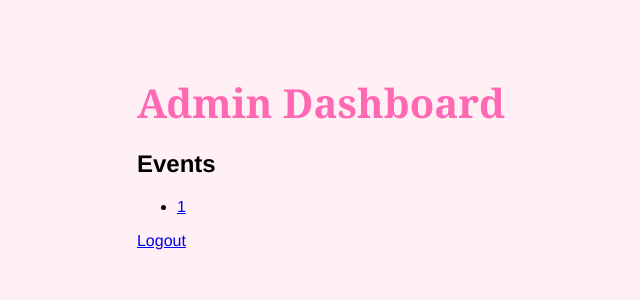
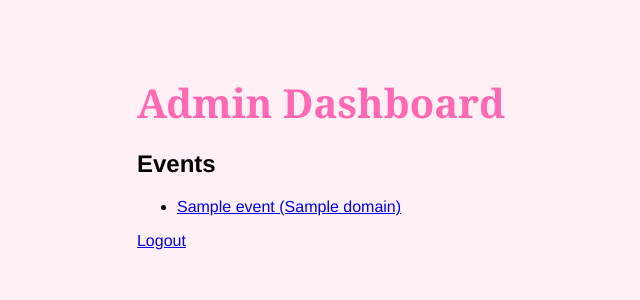
Before and after one commit to davidfwatson/rsvp-site, a Flask app: template templates/admin_dashboard.html in a window 1280 px wide. Shown: the part 251-551 px from the top of the page, without its empty margins (319-959 px from the left). Run offline with Flask 3, Linux system fonts and the light colour scheme; the template is opened without the code that fills it: most values are stand-ins (such as "Sample title", 1, 10 or a date in 2020).

Commit message:
updated dash

```diff
--- a/app.py
+++ b/app.py
@@ -97,26 +97,26 @@ def admin_logout():
     session.pop('admin_logged_in', None)
     return redirect(url_for('admin_login'))
 
+
 @app.route('/admin')
 @admin_required
 def admin_dashboard():
     events = get_all_events()
     return render_template('admin_dashboard.html', events=events)
 
-@app.route('/admin/<event_id>', methods=['GET', 'POST'])
+@app.route('/admin/<path:event_domain>', methods=['GET', 'POST'])
 @admin_required
-def admin(event_id):
-    events = get_all_events()
-    event_config = next((event for event in events.values() if event['id'] == event_id), None)
+def admin(event_domain):
+    event_config = get_event_config(event_domain)
     if not event_config:
         return "Event not found", 404
 
-    rsvps = load_rsvps(event_id)
+    rsvps = load_rsvps(event_config['id'])
 
     if request.method == 'POST':
         email = request.form['email']
         subject = f"RSVP Request for {event_config['name']}"
-        body = generate_invitation_email_body(event_config, request.host)
+        body = generate_invitation_email_body(event_config, event_domain)
         html_body = render_template('email_invitation.html', event=event_config)
 
         if send_email(email, subject, body, html_body):
--- a/templates/admin_dashboard.html
+++ b/templates/admin_dashboard.html
@@ -11,8 +11,8 @@
         <h1>Admin Dashboard</h1>
         <h2>Events</h2>
         <ul>
-            {% for event_id in events %}
-                <li><a href="{{ url_for('admin', event_id=event_id) }}">{{ event_id }}</a></li>
+            {% for domain, event in events.items() %}
+                <li><a href="{{ url_for('admin', event_domain=domain) }}">{{ event['name'] }} ({{ domain }})</a></li>
             {% endfor %}
         </ul>
         <a href="{{ url_for('admin_logout') }}">Logout</a>
```
